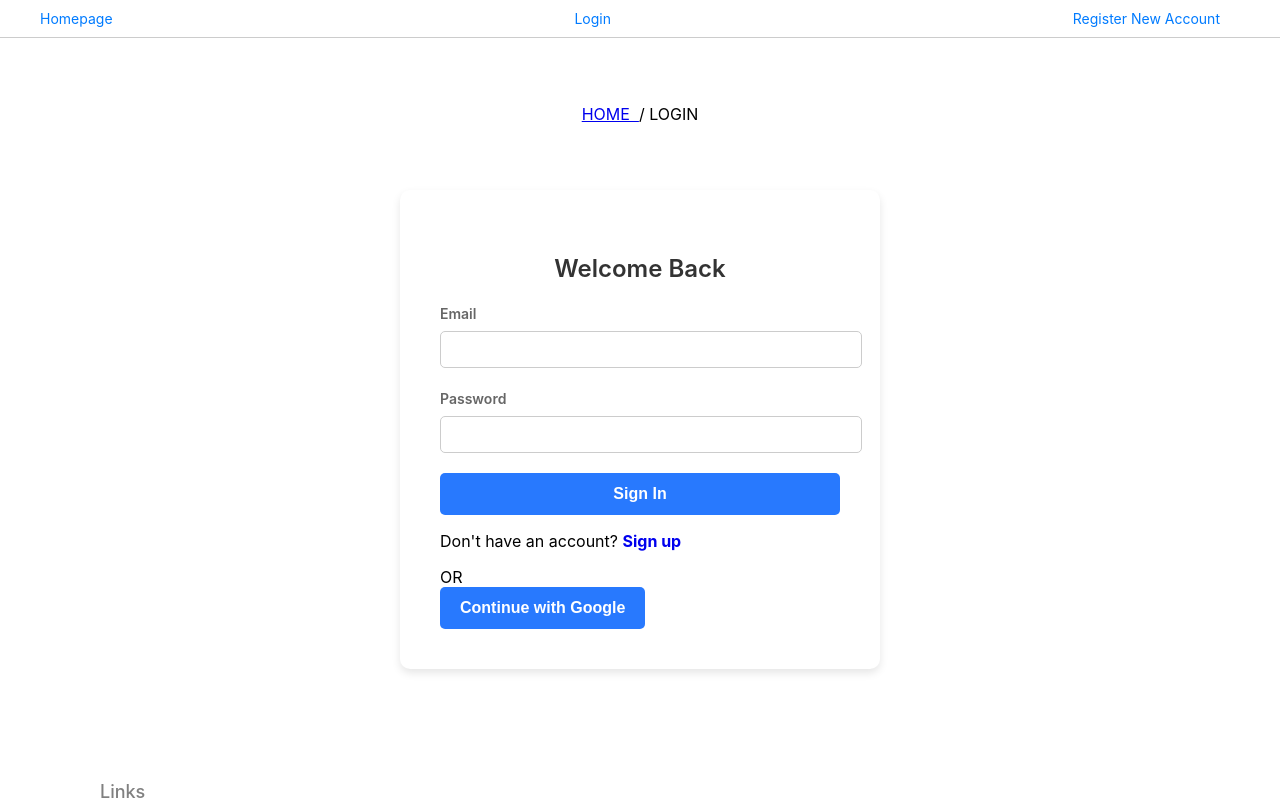
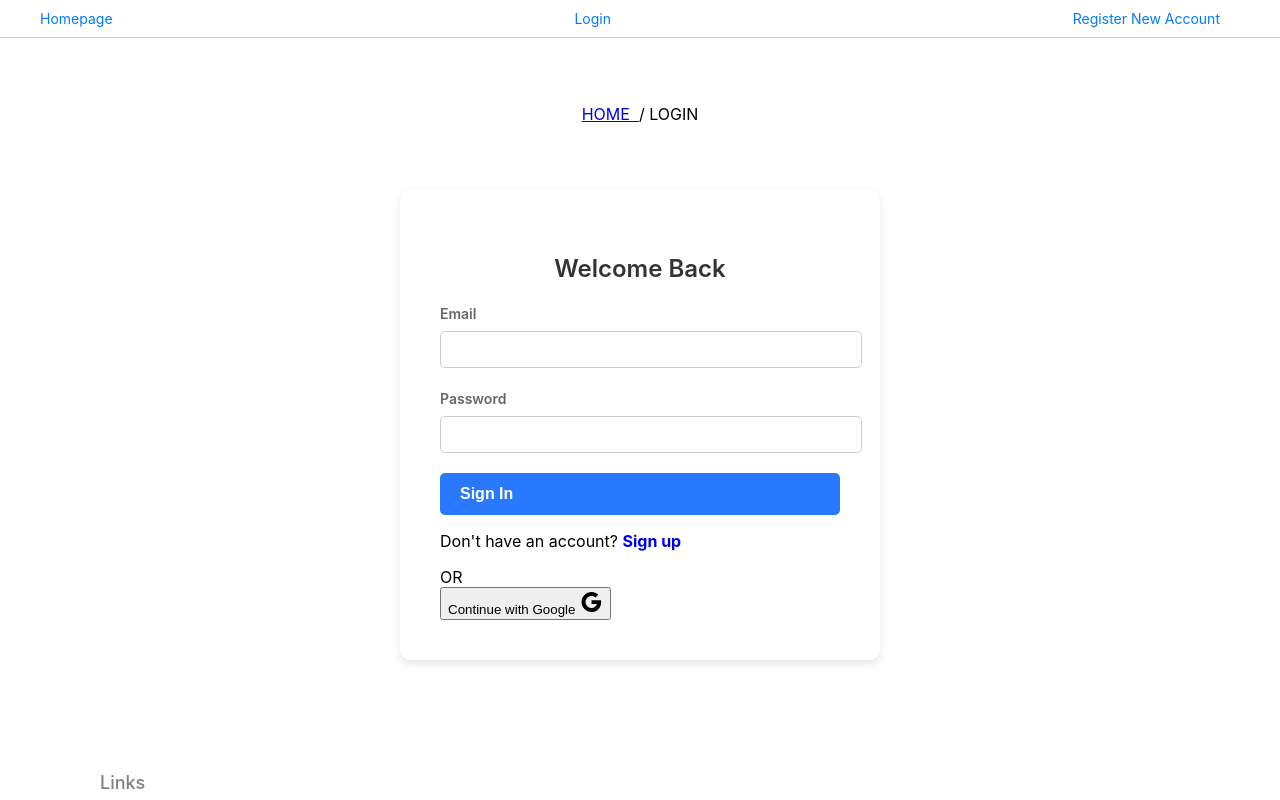
Before and after one commit to Aftermath001/Savannah-app, a React (Create React App) app in the folder my-app/: page /login in a window 1280 px wide. Shown: the top 800 px of the page. Built offline with nearby package versions, Linux system fonts and the light colour scheme; no server answers.

Commit message:
Login adds

```diff
--- a/my-app/src/pages/Login/Login.jsx
+++ b/my-app/src/pages/Login/Login.jsx
@@ -1,5 +1,6 @@
 import React, { useState } from 'react'
 import {  Navigate, Link } from 'react-router-dom'
+import GoogleIcon from '@mui/icons-material/Google';
 import { doSignInWithEmailAndPassword, doSignInWithGoogle } from '../../firebase/auth'
 import './Login.scss'
 import { useAuth } from '../../contexts/authContext/index'
@@ -95,10 +96,10 @@ const Login = () => {
             {/* Google Sign In Button */}
             <button
               disabled={isSigningIn}
-              onClick={(e) => { onGoogleSignIn(e) }}
-              className="btn"
-            >
-              {isSigningIn ? 'Signing In...' : 'Continue with Google'}
+              onClick={(e) => { onGoogleSignIn(e); }}
+              className={`btn ${isSigningIn ? 'btn-disabled' : ''}`}
+              >
+              {isSigningIn ? 'Signing In...' : 'Continue with Google'} <GoogleIcon />
             </button>
           </div>
         </main>
--- a/my-app/src/pages/Login/Login.scss
+++ b/my-app/src/pages/Login/Login.scss
@@ -4,7 +4,7 @@
 }
 
 .container-xxl {
-  padding-top:50px ;
+  padding-top: 50px;
   display: flex;
   justify-content: center;
   align-items: center;
@@ -17,9 +17,8 @@
   background-color: #fff;
   border-radius: 10px;
   box-shadow: 0 4px 8px rgba(0, 0, 0, 0.1);
-}
 
-.login-card h3 {
+  h3 {
     color: #333;
     font-size: 24px;
     font-weight: 600;
@@ -30,29 +29,28 @@
   .login-form {
     display: flex;
     flex-direction: column;
-}
 
     .input-group {
       margin-bottom: 20px;
-}
 
-.input-group label {
+      label {
         font-size: 14px;
         font-weight: 600;
         color: #666;
       }
 
-.input-group input {
+      input {
         width: 100%;
         padding: 10px;
         margin-top: 8px;
         border: 1px solid #ccc;
         border-radius: 5px;
         transition: border-color 0.3s ease;
+
+        &:focus {
+          border-color: #2879fe;
         }
-
-.input-group input:focus {
-  border-color: #2879fe;
+      }
     }
 
     .error-message {
@@ -71,23 +69,33 @@
       padding: 12px 20px;
       cursor: pointer;
       transition: background-color 0.3s ease;
+      display: flex;
+      align-items: center;
+      justify-content: space-between;
+
+      &:hover {
+        background-color: #1a5bb8;
       }
 
-.btn:hover {
-  background-color: #2879fe;
+      &:disabled {
+        background-color: #1a5bb8;
+        cursor: not-allowed;
       }
 
-.btn:disabled {
-  background-color: #ccc;
-  cursor: not-allowed;
+      .google-icon {
+        margin-left: 8px;
       }
+    }
+  }
+}
+
 /* Media Queries for Responsiveness */
 @media (max-width: 768px) {
   .login-card {
     padding: 20px;
-  }
 
-  .login-card h3 {
+    h3 {
       font-size: 20px;
     }
   }
+}
--- a/my-app/src/pages/Register/Register.jsx
+++ b/my-app/src/pages/Register/Register.jsx
@@ -83,7 +83,7 @@ const Register = () => {
 
             {/* Already have an account */}
             <div className="text-sm text-center">
-                Already have an account? <Link to={'/'} style={{ textDecoration: 'none', fontWeight: 'bold' }}>Sign in</Link>
+                Already have an account? <Link to={'/login'} style={{ textDecoration: 'none', fontWeight: 'bold' }}>Sign in</Link>
             </div>
             </form>
         </div>
```
Lines whose indentation alone changed are shown as unchanged.
